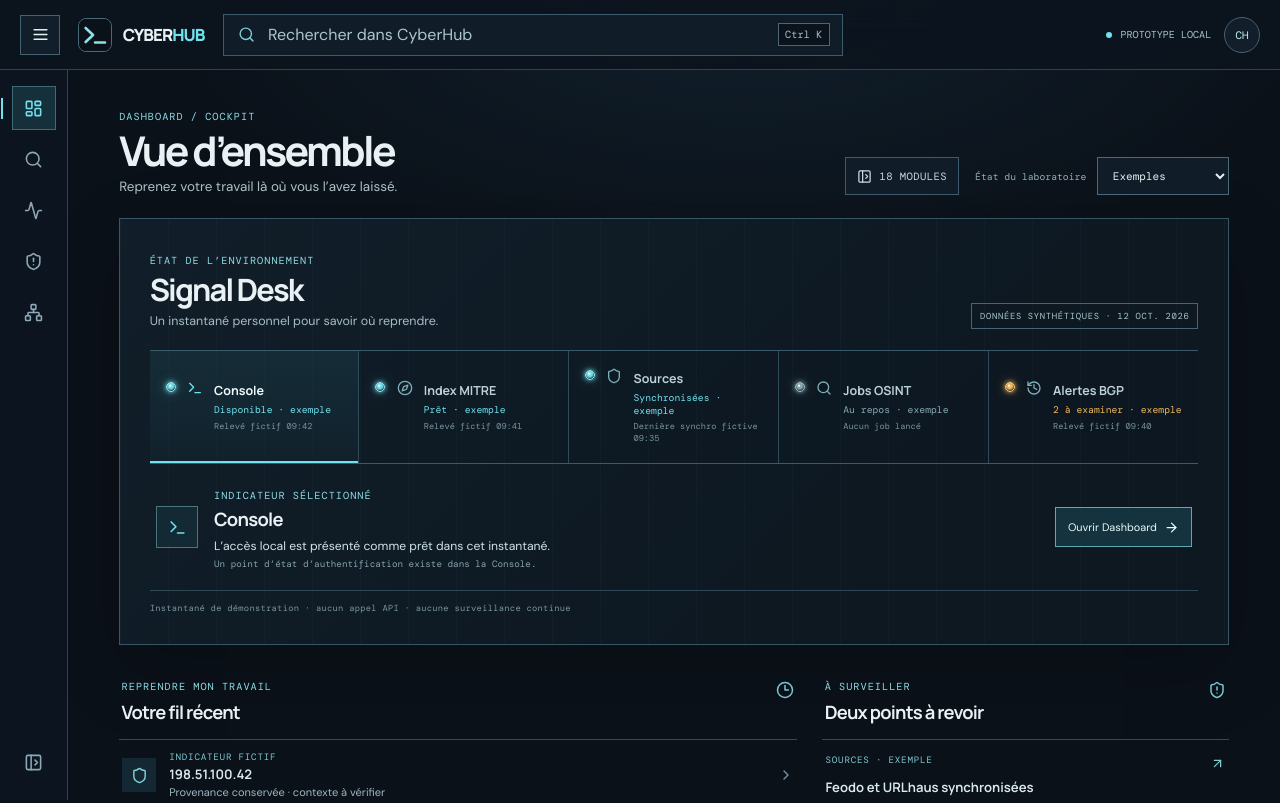
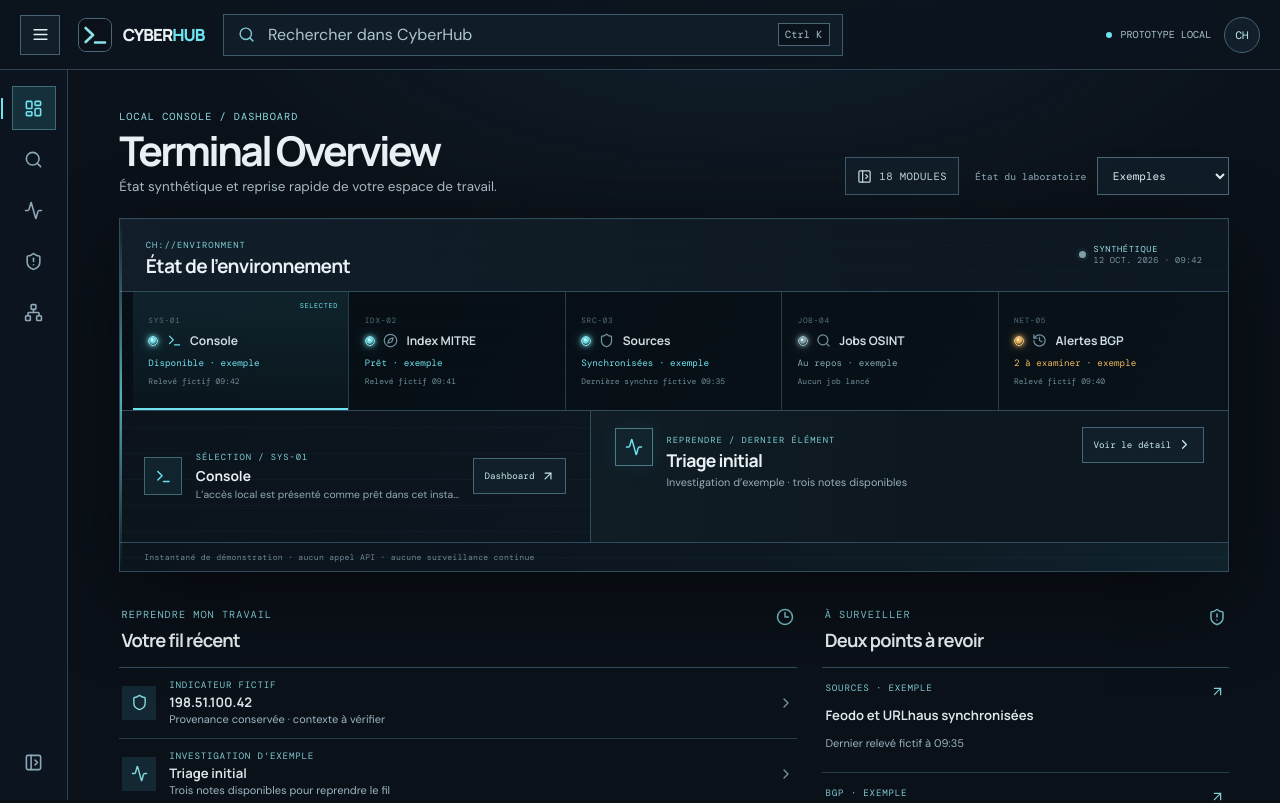
Before and after one commit to loic31000/CyberHub, a React (Vite) app in the folder frontend/prototypes/dashboard-2026/: page / in a window 1280 px wide. Shown: the top 803 px of the page. Built offline with nearby package versions, Linux system fonts and the light colour scheme.

Commit message:
feat(prototype): refine dashboard terminal overview

```diff
--- a/frontend/prototypes/dashboard-2026/src/DashboardPrototype.tsx
+++ b/frontend/prototypes/dashboard-2026/src/DashboardPrototype.tsx
@@ -41,6 +41,7 @@ type SearchEntry = {
 };
 type SignalItem = {
   id: SignalId;
+  code: string;
   label: string;
   status: string;
   timestamp: string;
@@ -98,6 +99,7 @@ const modules = navigationGroups.flatMap((group) => group.items);
 const signalItems: SignalItem[] = [
   {
     id: "console",
+    code: "SYS-01",
     label: "Console",
     status: "Disponible · exemple",
     timestamp: "Relevé fictif 09:42",
@@ -109,6 +111,7 @@ const signalItems: SignalItem[] = [
   },
   {
     id: "mitre",
+    code: "IDX-02",
     label: "Index MITRE",
     status: "Prêt · exemple",
     timestamp: "Relevé fictif 09:41",
@@ -121,6 +124,7 @@ const signalItems: SignalItem[] = [
   },
   {
     id: "sources",
+    code: "SRC-03",
     label: "Sources",
     status: "Synchronisées · exemple",
     timestamp: "Dernière synchro fictive 09:35",
@@ -133,6 +137,7 @@ const signalItems: SignalItem[] = [
   },
   {
     id: "osint",
+    code: "JOB-04",
     label: "Jobs OSINT",
     status: "Au repos · exemple",
     timestamp: "Aucun job lancé",
@@ -144,6 +149,7 @@ const signalItems: SignalItem[] = [
   },
   {
     id: "bgp",
+    code: "NET-05",
     label: "Alertes BGP",
     status: "2 à examiner · exemple",
     timestamp: "Relevé fictif 09:40",
@@ -458,6 +464,7 @@ export default function DashboardPrototype() {
   const [activeSignal, setActiveSignal] = useState<SignalId>("console");
   const [menuOpen, setMenuOpen] = useState(false);
   const [searchOpen, setSearchOpen] = useState(false);
+  const [focusDetailsOpen, setFocusDetailsOpen] = useState(false);
   const [notice, setNotice] = useState<string | null>(null);
   const searchTrigger = useRef<HTMLButtonElement>(null);
   const mobileSearchTrigger = useRef<HTMLButtonElement>(null);
@@ -717,11 +724,13 @@ export default function DashboardPrototype() {
 
       <main className="main-content" id="main-content">
         <div className="workspace" id="overview">
-          <div className="page-heading">
+          <div className="page-heading terminal-heading">
             <div>
-              <span className="eyebrow">DASHBOARD / COCKPIT</span>
-              <h1>Vue d’ensemble</h1>
-              <p>Reprenez votre travail là où vous l’avez laissé.</p>
+              <span className="eyebrow">LOCAL CONSOLE / DASHBOARD</span>
+              <h1>Terminal Overview</h1>
+              <p>
+                État synthétique et reprise rapide de votre espace de travail.
+              </p>
             </div>
             <div className="page-heading-actions">
               <button
@@ -764,22 +773,25 @@ export default function DashboardPrototype() {
           {state === "sample" ? (
             <>
               <section
-                className="signal-desk"
-                aria-labelledby="signal-desk-title"
+                className="terminal-overview"
+                aria-labelledby="environment-title"
               >
-                <div className="signal-desk-head">
+                <div className="instrument-head">
                   <div>
-                    <span className="eyebrow">ÉTAT DE L’ENVIRONNEMENT</span>
-                    <h2 id="signal-desk-title">Signal Desk</h2>
-                    <p>Un instantané personnel pour savoir où reprendre.</p>
+                    <span className="instrument-path">CH://ENVIRONMENT</span>
+                    <h2 id="environment-title">État de l’environnement</h2>
                   </div>
-                  <span className="synthetic-badge">
-                    DONNÉES SYNTHÉTIQUES · 12 OCT. 2026
-                  </span>
+                  <div className="snapshot-meta">
+                    <span className="snapshot-led" aria-hidden="true" />
+                    <span>SYNTHÉTIQUE</span>
+                    <time dateTime="2026-10-12T09:42:00+02:00">
+                      12 OCT. 2026 · 09:42
+                    </time>
+                  </div>
                 </div>
 
                 <div
-                  className="signal-strip"
+                  className="instrument-rack"
                   role="group"
                   aria-label="Indicateurs synthétiques de l’environnement"
                 >
@@ -790,49 +802,90 @@ export default function DashboardPrototype() {
                       <button
                         type="button"
                         className={
-                          "signal-control signal-" +
+                          "instrument signal-" +
                           signal.tone +
                           (selected ? " is-selected" : "")
                         }
                         aria-pressed={selected}
-                        aria-controls="signal-detail"
+                        aria-controls="instrument-readout"
                         key={signal.id}
                         onClick={() => setActiveSignal(signal.id)}
                       >
+                        <span className="instrument-code">{signal.code}</span>
+                        <span className="instrument-line">
                           <span className="signal-led" aria-hidden="true" />
-                        <Icon size={16} aria-hidden="true" />
-                        <span className="signal-copy">
+                          <Icon size={15} aria-hidden="true" />
                           <strong>{signal.label}</strong>
-                          <span>{signal.status}</span>
+                        </span>
+                        <span className="instrument-status">
+                          {signal.status}
+                        </span>
                         <small>{signal.timestamp}</small>
-                        </span>
                       </button>
                     );
                   })}
                 </div>
 
+                <div className="overview-lower">
                   <article
-                  className="signal-detail"
-                  id="signal-detail"
+                    className="instrument-readout"
+                    id="instrument-readout"
                     key={selectedSignal.id}
                     aria-live="polite"
                   >
-                  <span className="signal-detail-icon">
-                    <SelectedSignalIcon size={19} aria-hidden="true" />
+                    <span className="readout-icon">
+                      <SelectedSignalIcon size={17} aria-hidden="true" />
                     </span>
                     <div>
-                    <span className="eyebrow">INDICATEUR SÉLECTIONNÉ</span>
-                    <h3>{selectedSignal.label}</h3>
+                      <span className="instrument-path">
+                        SÉLECTION / {selectedSignal.code}
+                      </span>
+                      <strong>{selectedSignal.label}</strong>
                       <p>{selectedSignal.description}</p>
-                    <small>{selectedSignal.evidence}</small>
                     </div>
                     <button
                       type="button"
                       onClick={() => selectDestination(selectedSignal.action)}
                     >
-                    Ouvrir {selectedSignal.action} <ArrowRight size={15} />
+                      {selectedSignal.action} <ArrowUpRight size={14} />
                     </button>
                   </article>
+
+                  <article className="work-focus">
+                    <div className="focus-mark" aria-hidden="true">
+                      <Activity size={18} />
+                    </div>
+                    <div className="focus-copy">
+                      <span className="instrument-path">
+                        REPRENDRE / DERNIER ÉLÉMENT
+                      </span>
+                      <h2>Triage initial</h2>
+                      <p>Investigation d’exemple · trois notes disponibles</p>
+                      {focusDetailsOpen && (
+                        <div className="focus-detail" id="focus-detail">
+                          <span>DERNIÈRE ÉTAPE</span>
+                          <strong>Collecter et qualifier la source</strong>
+                          <button
+                            type="button"
+                            onClick={() => selectDestination("Investigations")}
+                          >
+                            Ouvrir Investigations <ArrowRight size={14} />
+                          </button>
+                        </div>
+                      )}
+                    </div>
+                    <button
+                      type="button"
+                      className="focus-toggle"
+                      aria-expanded={focusDetailsOpen}
+                      aria-controls="focus-detail"
+                      onClick={() => setFocusDetailsOpen((open) => !open)}
+                    >
+                      {focusDetailsOpen ? "Masquer" : "Voir le détail"}
+                      <ChevronRight size={15} aria-hidden="true" />
+                    </button>
+                  </article>
+                </div>
 
                 <p className="signal-disclaimer">
                   Instantané de démonstration · aucun appel API · aucune
--- a/frontend/prototypes/dashboard-2026/src/styles.css
+++ b/frontend/prototypes/dashboard-2026/src/styles.css
@@ -652,85 +652,146 @@ kbd {
   border-color: #70c7d0;
   color: #effcfd;
 }
-.signal-desk {
-  padding: clamp(1.35rem, 2.3vw, 2rem);
-  border: 1px solid #385666;
+.terminal-overview {
+  position: relative;
+  overflow: hidden;
+  border: 1px solid #304b5b;
   background:
-    linear-gradient(90deg, #70e2ed08 1px, transparent 1px) 0 0 / 48px 100%,
-    linear-gradient(135deg, #111e29 0%, #0d1821 72%);
-  box-shadow: 0 24px 70px #0003;
+    linear-gradient(#70e2ed08 1px, transparent 1px) 0 0 / 100% 26px,
+    linear-gradient(120deg, #0b121a, #0d1822 64%, #10222c);
+  box-shadow:
+    0 28px 80px #0007,
+    inset 0 1px #9ceff20b;
 }
-.signal-desk-head {
+.terminal-overview::before {
+  content: "";
+  position: absolute;
+  inset: 0 auto 0 0;
+  width: 2px;
+  background: linear-gradient(transparent, #70e2ed, transparent);
+  opacity: 0.75;
+}
+.instrument-head {
+  min-height: 66px;
   display: flex;
+  align-items: center;
   justify-content: space-between;
-  align-items: flex-end;
-  gap: 2rem;
+  gap: 1.5rem;
+  padding: 0.85rem clamp(1rem, 2vw, 1.6rem);
+  border-bottom: 1px solid #304b5b;
+  background: linear-gradient(90deg, #142431aa, #0b131c88);
 }
-.signal-desk-head h2 {
-  margin-top: 0.3rem;
+.instrument-head h2 {
+  margin-top: 0.12rem;
   font:
-    720 clamp(1.55rem, 2.4vw, 2.15rem)/1 Manrope,
+    680 clamp(1rem, 1.5vw, 1.22rem)/1.15 Manrope,
     sans-serif;
-  letter-spacing: -0.06em;
+  letter-spacing: -0.035em;
 }
-.signal-desk-head p {
-  margin-top: 0.5rem;
-  color: #a8bdc7;
-  font-size: 0.78rem;
+.instrument-path {
+  color: #7ccdd4;
+  font: 500 0.55rem/1.3 var(--mono);
+  letter-spacing: 0.11em;
 }
-.synthetic-badge {
-  padding: 0.35rem 0.5rem;
-  border: 1px solid #476675;
-  color: #a9c5cc;
-  font: 400 0.55rem var(--mono);
+.snapshot-meta {
+  display: grid;
+  grid-template-columns: auto auto;
+  align-items: center;
+  column-gap: 0.5rem;
+  color: #9adfe4;
+  font: 500 0.54rem/1.25 var(--mono);
   letter-spacing: 0.08em;
+}
+.snapshot-meta time {
+  grid-column: 2;
+  color: #78939f;
+  letter-spacing: 0.03em;
+}
+.snapshot-led {
+  grid-row: 1 / 3;
+  width: 7px;
+  height: 7px;
+  border-radius: 50%;
+  background: #7fa0aa;
+  box-shadow: 0 0 0 3px #7fa0aa14;
+}
+.instrument-rack {
+  display: grid;
+  grid-template-columns: repeat(5, minmax(0, 1fr));
+  padding: 0 clamp(0.4rem, 1vw, 0.8rem);
+  border-bottom: 1px solid #304b5b;
+  background: #070d13b5;
+}
+.instrument {
+  position: relative;
+  min-width: 0;
+  min-height: 118px;
+  display: grid;
+  align-content: center;
+  gap: 0.46rem;
+  padding: 0.95rem clamp(0.7rem, 1.2vw, 1rem);
+  border: 0;
+  border-right: 1px solid #263e4b;
+  background: transparent;
+  color: #cfdee2;
+  text-align: left;
+  transition:
+    background 160ms ease,
+    box-shadow 160ms ease,
+    transform 160ms ease;
+}
+.instrument:last-child {
+  border-right: 0;
+}
+.instrument:hover {
+  background: #142a3480;
+}
+.instrument.is-selected {
+  background: linear-gradient(180deg, #15313b99, #0d1c2580);
+  box-shadow: inset 0 -2px var(--signal-color);
+}
+.instrument.is-selected::after {
+  content: "SELECTED";
+  position: absolute;
+  top: 0.55rem;
+  right: 0.65rem;
+  color: var(--signal-color);
+  font: 500 0.44rem var(--mono);
+  letter-spacing: 0.08em;
+}
+.instrument-code {
+  color: #536f7c;
+  font: 500 0.48rem var(--mono);
+  letter-spacing: 0.1em;
+}
+.instrument-line {
+  min-width: 0;
+  display: grid;
+  grid-template-columns: auto auto minmax(0, 1fr);
+  align-items: center;
+  gap: 0.52rem;
+}
+.instrument-line svg {
+  color: #71909c;
+}
+.instrument.is-selected .instrument-line svg {
+  color: var(--signal-color);
+}
+.instrument-line strong {
+  overflow: hidden;
+  font:
+    670 0.75rem Manrope,
+    sans-serif;
+  text-overflow: ellipsis;
   white-space: nowrap;
 }
-.signal-strip {
-  display: grid;
-  grid-template-columns: repeat(5, minmax(0, 1fr));
-  margin-top: 1.35rem;
-  border-top: 1px solid #3b5a68;
-  border-bottom: 1px solid #3b5a68;
+.instrument-status {
+  color: var(--signal-color);
+  font: 500 0.58rem/1.3 var(--mono);
 }
-.signal-control {
-  position: relative;
-  min-width: 0;
-  min-height: 112px;
-  display: grid;
-  grid-template-columns: auto auto minmax(0, 1fr);
-  align-content: center;
-  align-items: start;
-  gap: 0.7rem;
-  padding: 1rem;
-  border: 0;
-  border-right: 1px solid #304b58;
-  background: #0e1a240f;
-  color: #bcd1d7;
-  text-align: left;
-  transition:
-    background 170ms ease,
-    color 170ms ease,
-    box-shadow 170ms ease;
-}
-.signal-control:last-child {
-  border-right: 0;
-}
-.signal-control:hover {
-  background: #17303b99;
-  color: #effbfc;
-}
-.signal-control.is-selected {
-  background: linear-gradient(180deg, #1a3c4780, #12263180);
-  color: #f0fbfc;
-  box-shadow: inset 0 -2px var(--signal-color);
-}
-.signal-control > svg {
-  margin-top: -0.15rem;
-  color: #7daeb9;
-}
-.signal-control.is-selected > svg {
-  color: var(--signal-color);
+.instrument small {
+  color: #708d99;
+  font: 400 0.5rem/1.35 var(--mono);
 }
 .signal-ready {
   --signal-color: #70e2ed;
@@ -765,10 +826,10 @@ kbd {
   border: 1px solid var(--signal-color);
   border-radius: inherit;
   opacity: 0;
-  animation: led-breathe 4.2s ease-in-out infinite;
+  animation: none;
 }
-.signal-quiet .signal-led::after {
-  animation: none;
+.instrument.is-selected .signal-led::after {
+  animation: led-breathe 5.2s ease-in-out infinite;
 }
 @keyframes led-breathe {
   0%,
@@ -782,89 +843,142 @@ kbd {
     opacity: 0.34;
   }
 }
-.signal-copy {
+.overview-lower {
+  display: grid;
+  grid-template-columns: minmax(0, 0.85fr) minmax(0, 1.15fr);
+  min-height: 132px;
+  border-bottom: 1px solid #304b5b;
+}
+.instrument-readout,
+.work-focus {
   min-width: 0;
   display: grid;
-  gap: 0.25rem;
+  align-items: center;
+  gap: 0.85rem;
+  padding: 1rem clamp(1rem, 2vw, 1.5rem);
 }
-.signal-copy strong {
-  color: inherit;
+.instrument-readout {
+  grid-template-columns: auto minmax(0, 1fr) auto;
+  border-right: 1px solid #304b5b;
+  animation: readout-in 180ms ease-out;
+}
+@keyframes readout-in {
+  from {
+    transform: translateX(-4px);
+    opacity: 0.45;
+  }
+}
+.readout-icon,
+.focus-mark {
+  width: 38px;
+  height: 38px;
+  display: grid;
+  place-items: center;
+  border: 1px solid #3f6674;
+  background: #11242d;
+  color: var(--cyan);
+}
+.instrument-readout > div {
+  min-width: 0;
+  display: grid;
+  gap: 0.18rem;
+}
+.instrument-readout strong {
   font:
-    680 0.78rem Manrope,
+    680 0.86rem Manrope,
     sans-serif;
 }
-.signal-copy > span {
-  color: var(--signal-color);
-  font: 500 0.61rem/1.35 var(--mono);
+.instrument-readout p {
+  overflow: hidden;
+  color: #91aab5;
+  font-size: 0.65rem;
+  text-overflow: ellipsis;
+  white-space: nowrap;
 }
-.signal-copy small {
-  color: #7894a0;
-  font: 400 0.54rem/1.35 var(--mono);
+.instrument-readout > button,
+.focus-toggle,
+.focus-detail button {
+  min-height: 36px;
+  display: inline-flex;
+  align-items: center;
+  justify-content: center;
+  gap: 0.38rem;
+  padding: 0.45rem 0.65rem;
+  border: 1px solid #436775;
+  background: #101f29;
+  color: #c8e8eb;
+  font: 550 0.58rem var(--mono);
+  white-space: nowrap;
 }
-.signal-detail {
-  display: grid;
+.instrument-readout > button:hover,
+.focus-toggle:hover,
+.focus-detail button:hover {
+  border-color: var(--cyan);
+  background: #17323d;
+  color: #effdfe;
+}
+.work-focus {
   grid-template-columns: auto minmax(0, 1fr) auto;
+  align-items: start;
+  background: linear-gradient(90deg, #70e2ed08, transparent 52%), #0d171f;
+}
+.focus-mark {
+  margin-top: 0.1rem;
+  border-color: #497b87;
+  box-shadow: 0 0 22px #70e2ed12;
+}
+.focus-copy {
+  min-width: 0;
+}
+.focus-copy h2 {
+  margin-top: 0.15rem;
+  font:
+    710 1.1rem/1.2 Manrope,
+    sans-serif;
+  letter-spacing: -0.04em;
+}
+.focus-copy > p {
+  margin-top: 0.2rem;
+  color: #97afb9;
+  font-size: 0.68rem;
+}
+.focus-toggle[aria-expanded="true"] svg {
+  transform: rotate(90deg);
+}
+.focus-toggle svg {
+  transition: transform 160ms ease;
+}
+.focus-detail {
+  display: flex;
   align-items: center;
-  gap: 1rem;
-  min-height: 126px;
-  padding: 1.1rem 0.4rem;
-  animation: detail-in 210ms cubic-bezier(0.22, 1, 0.36, 1);
+  gap: 0.65rem;
+  margin-top: 0.75rem;
+  padding-top: 0.7rem;
+  border-top: 1px solid #2c4653;
+  animation: focus-detail-in 180ms ease-out;
 }
-@keyframes detail-in {
+@keyframes focus-detail-in {
   from {
-    transform: translateY(5px);
+    transform: translateY(-3px);
     opacity: 0;
   }
 }
-.signal-detail-icon {
-  width: 42px;
-  height: 42px;
-  display: grid;
-  place-items: center;
-  border: 1px solid #4c7480;
-  background: #132a35;
-  color: var(--cyan);
+.focus-detail > span {
+  color: #6e8c98;
+  font: 500 0.48rem var(--mono);
+  letter-spacing: 0.08em;
 }
-.signal-detail h3 {
-  margin-top: 0.15rem;
-  font:
-    700 1.15rem Manrope,
-    sans-serif;
-  letter-spacing: -0.04em;
+.focus-detail > strong {
+  color: #d3e4e7;
+  font-size: 0.66rem;
 }
-.signal-detail p {
-  margin-top: 0.35rem;
-  color: #d2e5e9;
-  font-size: 0.76rem;
-}
-.signal-detail small {
-  display: block;
-  margin-top: 0.3rem;
-  color: #88a4af;
-  font: 400 0.58rem/1.45 var(--mono);
-}
-.signal-detail > button {
-  min-height: 40px;
-  display: inline-flex;
-  align-items: center;
-  justify-content: center;
-  gap: 0.45rem;
-  padding: 0.55rem 0.75rem;
-  border: 1px solid #5daab4;
-  background: #15333e;
-  color: #e9fbfc;
-  font-size: 0.68rem;
-  white-space: nowrap;
-}
-.signal-detail > button:hover {
-  border-color: var(--cyan);
-  background: #1c4350;
+.focus-detail button {
+  margin-left: auto;
 }
 .signal-disclaimer {
-  padding-top: 0.7rem;
-  border-top: 1px solid #2e4855;
-  color: #7995a1;
-  font: 400 0.55rem var(--mono);
+  padding: 0.55rem clamp(1rem, 2vw, 1.5rem);
+  color: #6f8995;
+  font: 400 0.51rem var(--mono);
   letter-spacing: 0.03em;
 }
 .lab-surface {
@@ -1076,18 +1190,6 @@ kbd {
   .workspace {
     padding-inline: 1.5rem;
   }
-  .signal-strip {
-    grid-template-columns: repeat(3, minmax(0, 1fr));
-  }
-  .signal-control {
-    border-bottom: 1px solid #304b58;
-  }
-  .signal-control:nth-child(3) {
-    border-right: 0;
-  }
-  .signal-control:nth-child(n + 4) {
-    border-bottom: 0;
-  }
 }
 
 @media (max-width: 760px) {
@@ -1154,51 +1256,74 @@ kbd {
     align-items: flex-end;
     justify-content: space-between;
   }
-  .signal-desk {
-    padding: 1.1rem;
+  .instrument-head {
+    min-height: 84px;
+    align-items: flex-start;
+    padding: 0.85rem;
   }
-  .signal-desk-head {
-    display: block;
+  .snapshot-meta {
+    flex: 0 0 auto;
   }
-  .synthetic-badge {
-    display: inline-block;
-    margin-top: 0.85rem;
-    white-space: normal;
+  .instrument-rack {
+    grid-template-columns: 1fr;
+    padding: 0;
   }
-  .signal-strip {
-    grid-template-columns: 1fr;
-    margin-top: 1rem;
+  .instrument {
+    min-height: 70px;
+    grid-template-columns: minmax(0, 1fr) auto;
+    gap: 0.22rem 0.6rem;
+    padding: 0.7rem 0.85rem;
+    border-right: 0;
+    border-bottom: 1px solid #263e4b;
   }
-  .signal-control,
-  .signal-control:nth-child(3),
-  .signal-control:nth-child(n + 4) {
-    min-height: 72px;
-    grid-template-columns: auto auto minmax(0, 1fr);
-    padding: 0.75rem;
-    border-right: 0;
-    border-bottom: 1px solid #304b58;
-  }
-  .signal-control:last-child {
+  .instrument:last-child {
     border-bottom: 0;
   }
-  .signal-control.is-selected {
+  .instrument.is-selected {
     box-shadow: inset 3px 0 var(--signal-color);
   }
-  .signal-copy {
-    grid-template-columns: minmax(0, 1fr) auto;
-    column-gap: 0.7rem;
+  .instrument.is-selected::after,
+  .instrument-code {
+    display: none;
   }
-  .signal-copy small {
-    grid-column: 1 / -1;
+  .instrument-line,
+  .instrument-status {
+    grid-column: 1;
   }
-  .signal-detail {
-    grid-template-columns: auto minmax(0, 1fr);
-    gap: 0.8rem;
-    padding: 1rem 0;
+  .instrument small {
+    grid-column: 2;
+    grid-row: 1 / 3;
+    align-self: center;
+    max-width: 108px;
+    text-align: right;
   }
-  .signal-detail > button {
+  .overview-lower {
+    grid-template-columns: 1fr;
+  }
+  .instrument-readout {
+    border-right: 0;
+    border-bottom: 1px solid #304b5b;
+  }
+  .instrument-readout > button {
     grid-column: 1 / -1;
     width: 100%;
+    justify-content: space-between;
+  }
+  .work-focus {
+    grid-template-columns: auto minmax(0, 1fr);
+  }
+  .focus-toggle {
+    grid-column: 1 / -1;
+    width: 100%;
+    justify-content: space-between;
+  }
+  .focus-detail {
+    align-items: flex-start;
+    flex-direction: column;
+  }
+  .focus-detail button {
+    width: 100%;
+    margin-left: 0;
     justify-content: space-between;
   }
   .lab-surface {
@@ -1251,7 +1376,7 @@ kbd {
   .page-heading p {
     max-width: 205px;
   }
-  .signal-desk {
+  .terminal-overview {
     margin-inline: -0.15rem;
   }
   .resume-list button {
@@ -1276,7 +1401,7 @@ kbd {
     animation-iteration-count: 1 !important;
     transition-duration: 0.01ms !important;
   }
-  .signal-led::after {
+  .instrument.is-selected .signal-led::after {
     animation: none;
     opacity: 0;
   }
```
Also changed, not shown: frontend/prototypes/dashboard-2026/README.md, frontend/prototypes/dashboard-2026/captures/dashboard-v3-1-desktop.png (added), frontend/prototypes/dashboard-2026/captures/dashboard-v3-1-mobile.png (added). Lines whose indentation alone changed are shown as unchanged.
